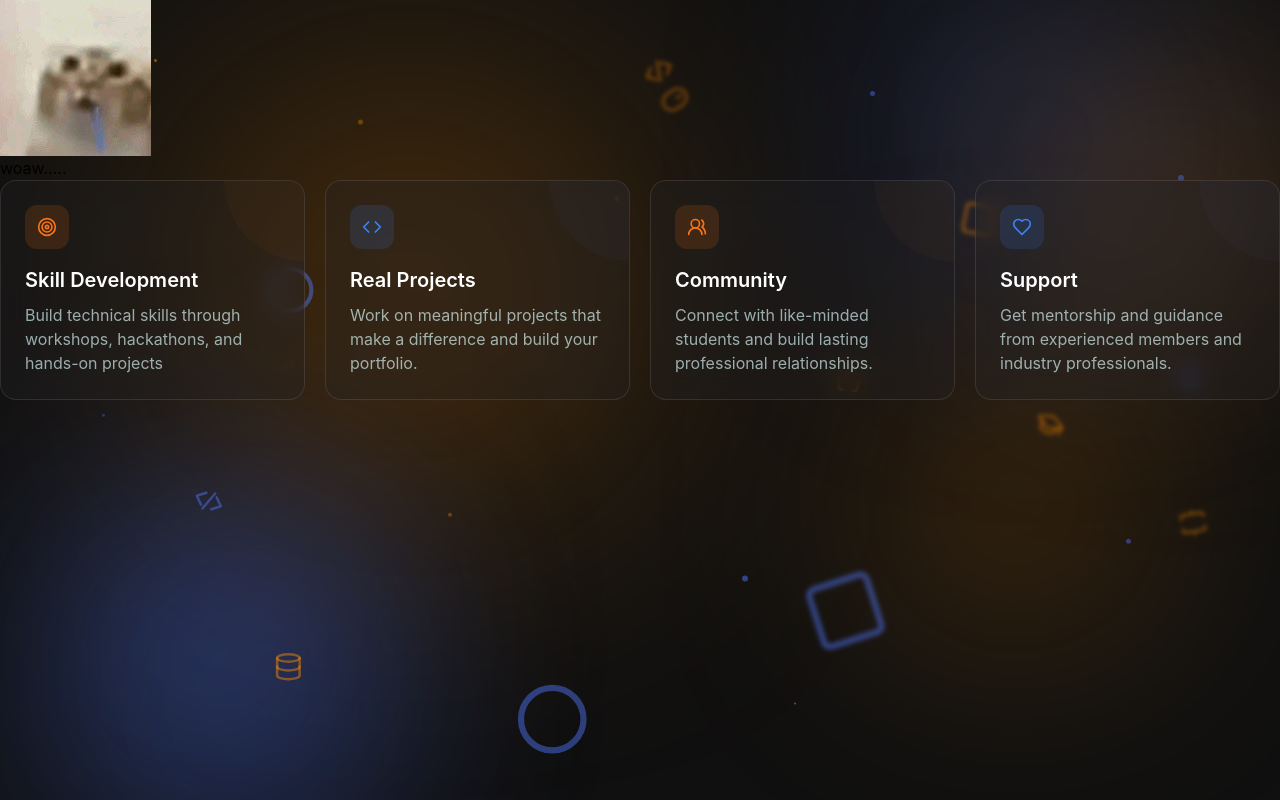
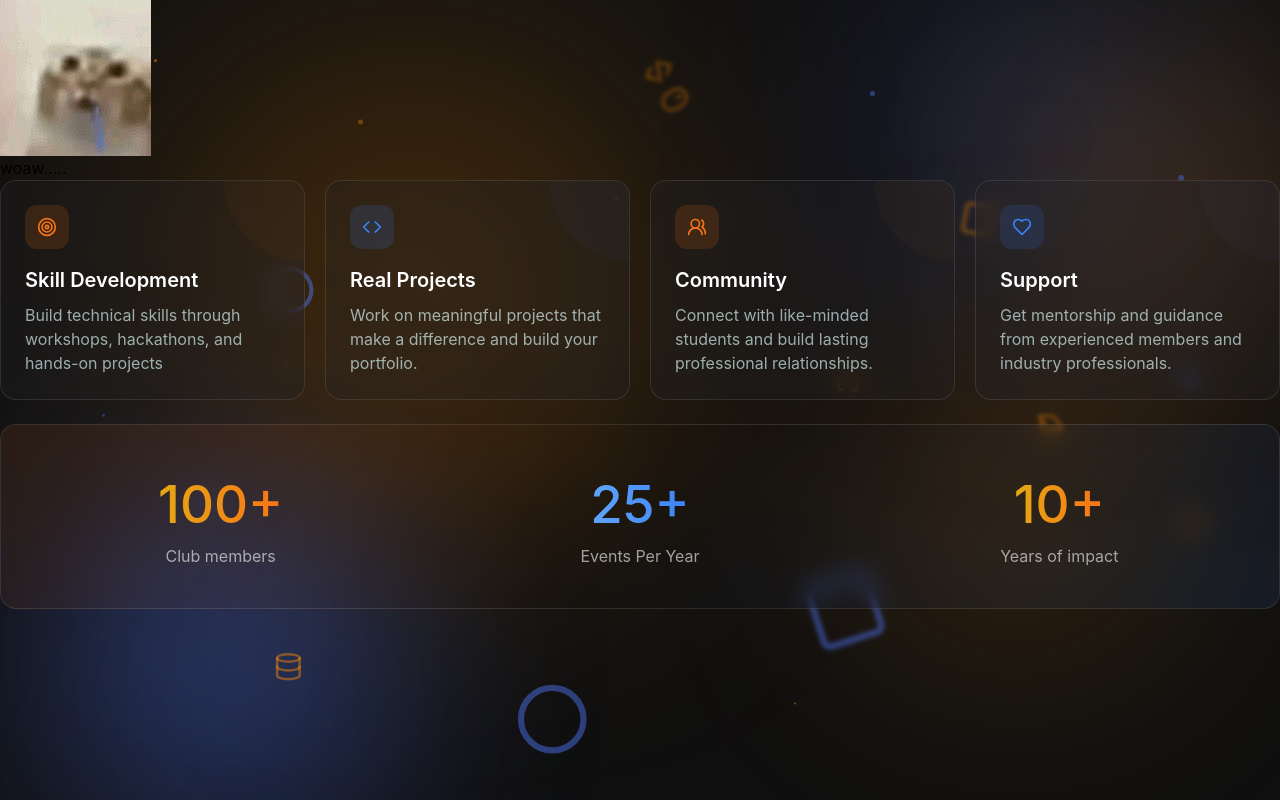
Before and after one commit to ivonneflores45/practice-react-TS, a React (Vite) app: page / in a window 1280 px wide. Built offline with nearby package versions, Linux system fonts and the light colour scheme.

Commit message:
added the stats 'banner'/'card' with it's module css file

```diff
--- a/src/App.tsx
+++ b/src/App.tsx
@@ -3,6 +3,7 @@ import BackgroundAnimation from './AnimatedBackground'
 import {motion} from "framer-motion"
 import {useState} from "react"
 import { FeatureCardRow } from './components/FeatureCards'
+import { ClubStatsRow } from './components/BannerCard'
 
 function App() {
   const [rotation, setRotation] = useState(0)
@@ -24,7 +25,10 @@ function App() {
           zIndex:1,
         }}>
 
-          <div className="">
+          <div
+            style={{
+              width:"80rem",
+            }}>
             <motion.img
               src="kitty.jpg"
               animate={{ rotate:rotation }}
@@ -34,6 +38,7 @@ function App() {
             <h1>woaw.....</h1>
 
           <FeatureCardRow/>
+          <ClubStatsRow/>
           </div>
 
 
--- /dev/null
+++ b/src/components/Banner.module.css
@@ -0,0 +1,58 @@
+.statsContainer{
+    border-radius: 1rem;
+    padding:1.25rem;
+    border: 1px solid rgba(255, 255, 255,0.1);
+    background-image: linear-gradient(
+        135deg, rgba(249,115,22,0.1), rgba(0,0,0,0), rgba(59, 130, 246,0.1)
+    );
+    backdrop-filter: blur(12px);
+    display: grid;
+    grid-template-columns: repeat(3, 1fr);
+    gap:1.25rem;
+}
+
+.statsContainer:hover{
+    cursor:default;
+}
+
+.header{
+    font-size: 3.3rem;
+    font-weight: 500;
+}
+.subHeader{
+    color:rgba(255,255,255,0.6);
+
+}
+
+.statItem{
+    text-align: center;
+    align-items: center;
+    display: flex;
+    flex-direction: column;
+    padding:1.25rem;
+
+}
+
+/* accent & has gradient, should change to match the other text's gradient */
+.orangeHeader{
+    color: transparent;
+    background-clip: text;
+    background-image: linear-gradient(
+        to right,
+        rgb(229, 169, 19), rgb(249,115,22)
+        )
+}
+.blueHeader{
+    color: transparent;
+    background-clip: text;
+    background-image: linear-gradient(
+    to right,
+    rgb(96, 165, 250), rgb(59,130,246)
+    )
+}
+
+@media (max-width: 640px){
+    .statsContainer{
+        grid-template-columns: repeat(1,1fr);
+    }
+}
--- /dev/null
+++ b/src/components/BannerCard.tsx
@@ -0,0 +1,66 @@
+import styles from './Banner.module.css'
+
+export type ClubStatProps = {
+    header: string;
+    subheader: string;
+    color: "orange" | "blue";
+}
+
+function StatItem({header, subheader, color}: ClubStatProps){
+
+    const accent = {
+        orange: styles.orangeHeader,
+        blue: styles.blueHeader
+    }
+
+
+    return(
+        <div className={styles.statItem}>
+            <div className={`${accent[color]} ${styles.header}`}>
+                {header}
+            </div>
+
+            <div className={styles.subHeader}>
+                {subheader}
+            </div>
+        </div>
+    )
+}
+
+
+
+export const stats: ClubStatProps[] = [
+{
+    header:"100+",
+    subheader:"Club members",
+    color: "orange",
+},
+{
+    header: "25+",
+    subheader: "Events Per Year",
+    color: "blue",
+},
+{
+    header: "10+",
+    subheader:"Years of impact",
+    color:"orange",
+
+}
+]
+
+export function ClubStatsRow(){
+    return(
+        <div className={styles.statsContainer}>
+            {stats.map((stat, index) =>(
+                <StatItem
+                    key={index}
+                    header={stat.header}
+                    subheader={stat.subheader}
+                    color={stat.color}
+                />
+            ))}
+
+        </div>
+    )
+
+}
--- a/src/components/FeatureCards.tsx
+++ b/src/components/FeatureCards.tsx
@@ -8,12 +8,13 @@ const icons = {
     users: LuUsersRound,
 }
 
-export interface FeatureCardProps{
+export type FeatureCardProps = {
     icon: "heart" | "target" | "code"| "users";
     color: "orange" | "blue" ; // for svg and hover
     title: string;
     description: string;
 }
+
 function FeatureCard({icon, color, title, description}: FeatureCardProps){
 
     const accent = {
```
